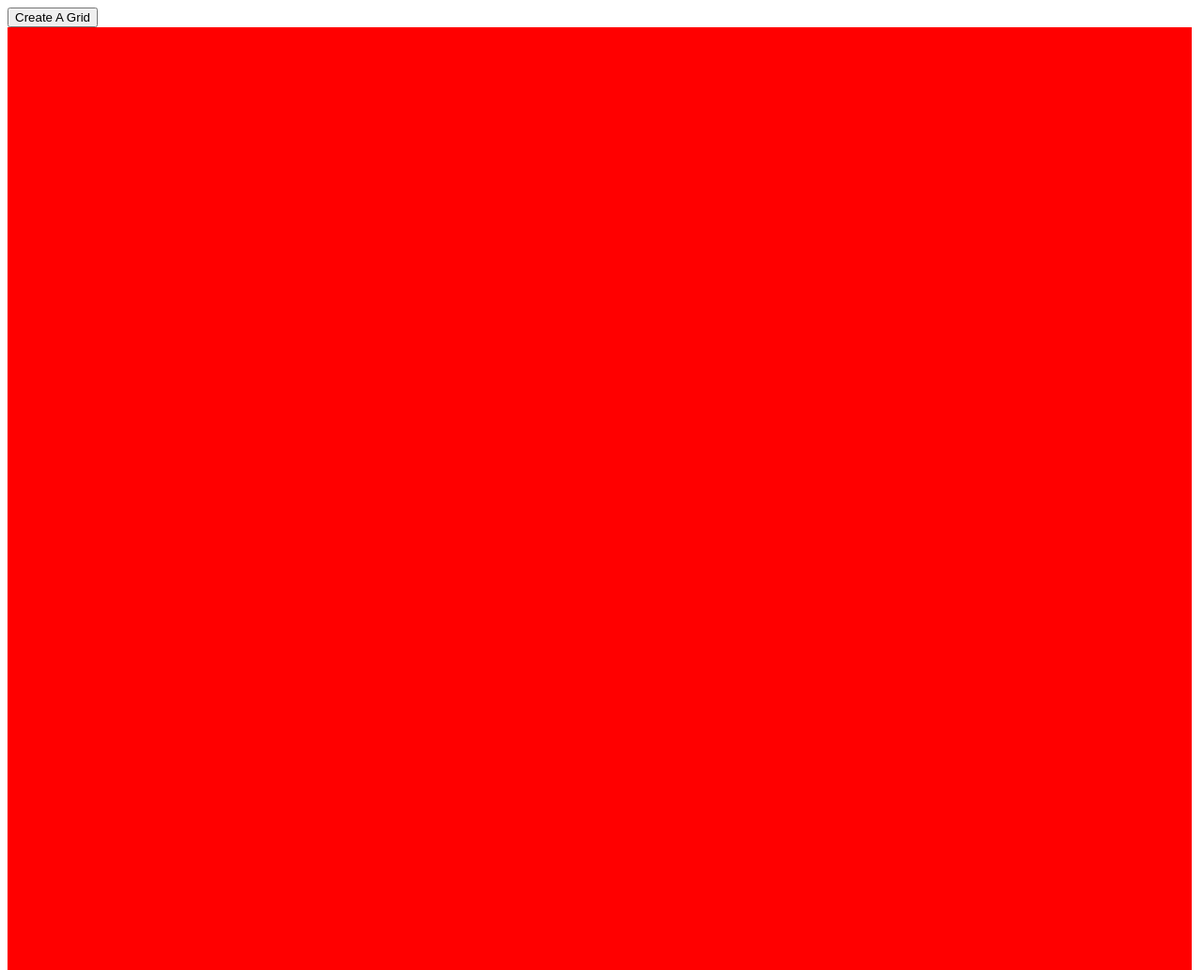
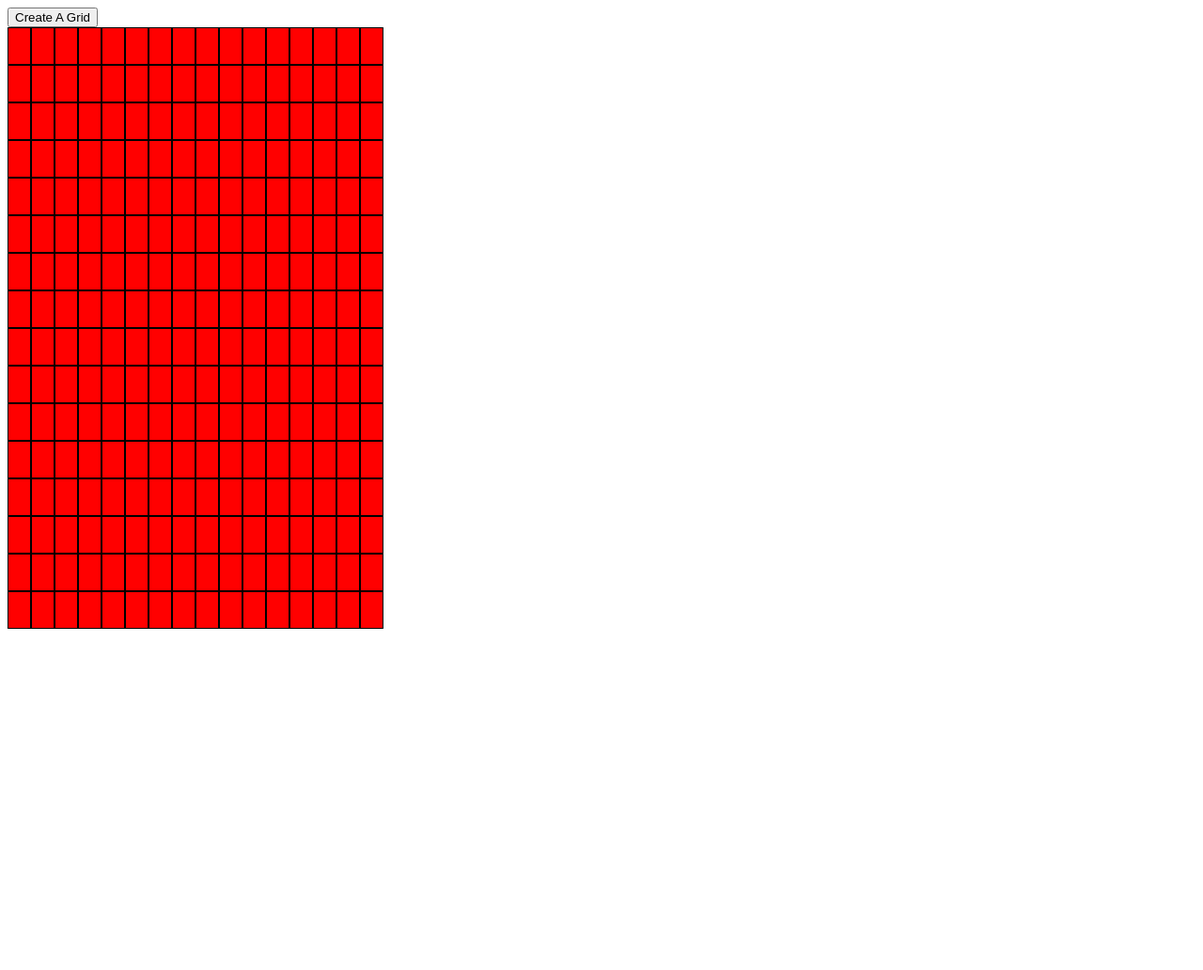
Before and after one commit to gqToru/Etch-a-Sketch-, a plain HTML site: page index.html in a window 1280 px wide. Shown: the top 1032 px of the page at 94% size. After the commit the page ends 800 px from the top, so only its background shows below. Drawn offline with Linux system fonts and the light colour scheme.

Commit message:
refactored code

```diff
--- a/index.html
+++ b/index.html
@@ -9,6 +9,6 @@
   </head>
   <body>
     <button>Create A Grid</button>
-    <div class="container"></div>
+    <div class="grid-container" id="gridContainer"></div>
   </body>
 </html>
--- a/script.js
+++ b/script.js
@@ -1,8 +1,9 @@
-const container = document.querySelector(".container");
-const numberGrid = 32 * 32;
+const gridContainer = document.getElementById("gridContainer");
 
-for (let i = 0; i < numberGrid; i++) {
-  const grid = document.createElement("div");
-  grid.className = "gridColor";
-  container.appendChild(grid);
+for (let i = 0; i < 16; i++) {
+  for (let j = 0; j < 16; j++) {
+    const gridItem = document.createElement("div");
+    gridItem.classList.add("grid-item");
+    gridContainer.appendChild(gridItem);
+  }
 }
--- a/style.css
+++ b/style.css
@@ -1,17 +1,13 @@
-.container {
+.grid-container {
   display: flex;
   flex-wrap: wrap;
+  width: 400px;
 }
 
-.gridColor {
+.grid-item {
   background-color: red;
-  width: 50px;
-  height: 50px;
-  flex-basis: 60px;
-  flex-grow: 0;
-  flex-shrink: 0;
+  height: 40px;
+  flex-basis: 6.25%;
+  border: 1px solid black;
+  box-sizing: border-box;
 }
-
-.gridColor:hover {
-  background-color: green;
-}
```
